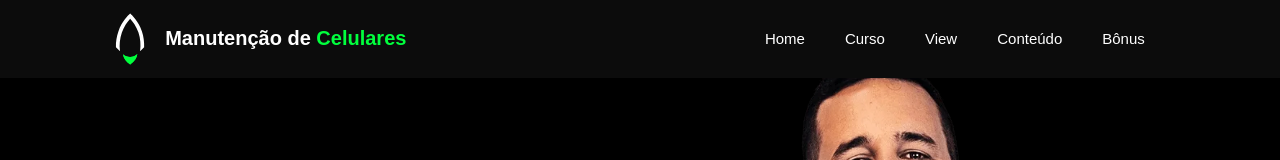
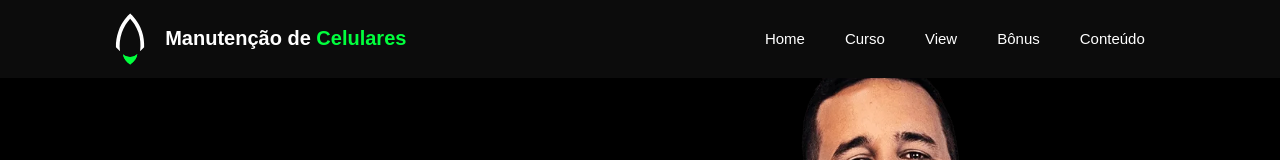
Before and after one commit to Tiago-Silva/cell-phone-maintenance, a Next.js app: page / in a window 1280 px wide. Shown: the top 160 px of the page. Built offline with nearby package versions, Linux system fonts and the light colour scheme.

Commit message:
refactor: adding id for navigation to section bonus

```diff
--- a/src/app/components/header/header.tsx
+++ b/src/app/components/header/header.tsx
@@ -15,8 +15,8 @@ const Header = () => {
                 <a href="#home">Home</a>
                 <a href="#about">Curso</a>
                 <a href="#treeSection">View</a>
+                <a href="#bonus">Bônus</a>
                 <a href="#skill">Conteúdo</a>
-                <a href="#contact">Bônus</a>
             </nav>
 
         </header>
```
